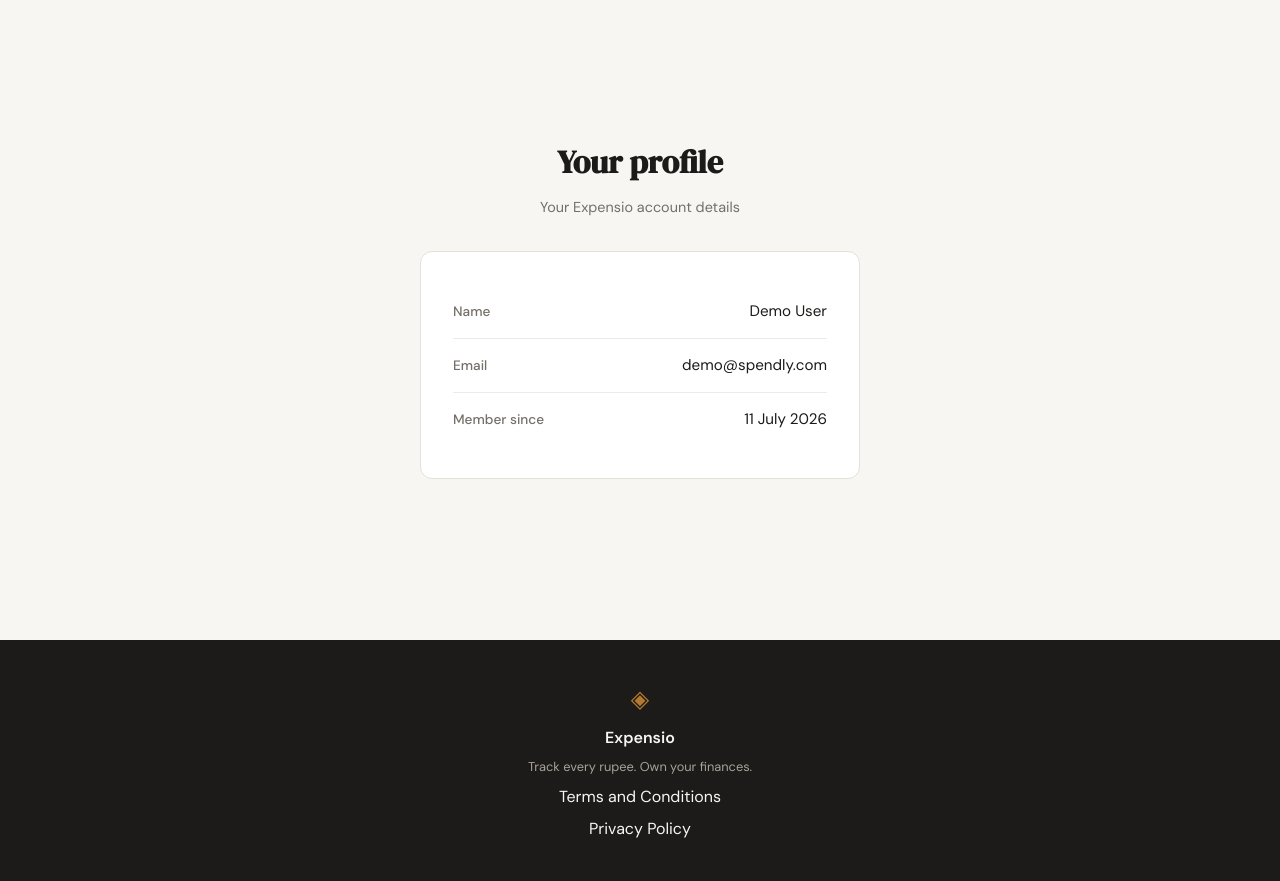
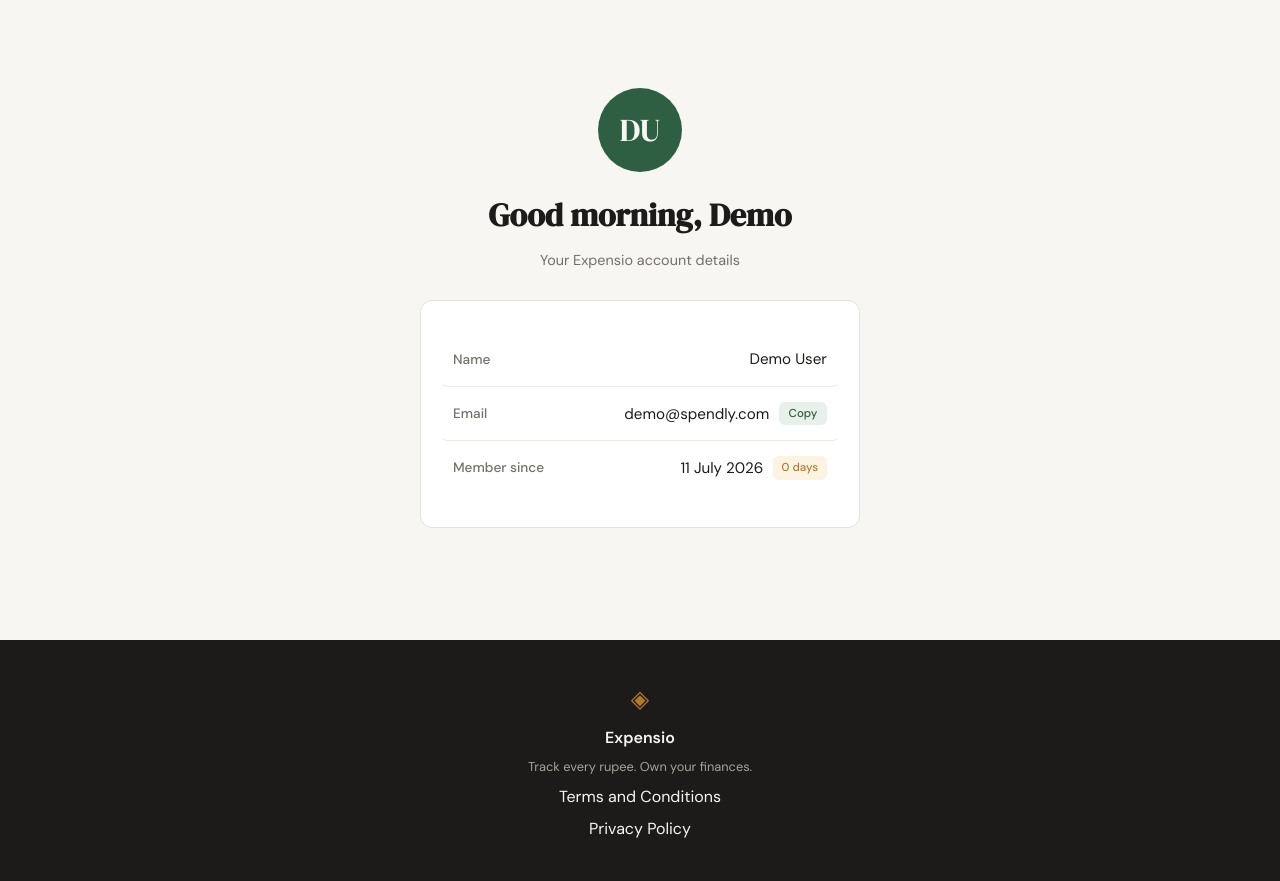
Before and after one commit to sankalp10525/Expensio, a Flask app: page /profile in a window 1280 px wide. Shown: the part 61-942 px from the top of the page. Run offline with Flask 3, Linux system fonts and the light colour scheme; the visitor is signed in with stand-in values (Sample User, id 1); data comes from the database, SQL or seed files in the repository.

Commit message:
Make profile page more interactive and engaging
Add an initials avatar, a time-of-day personalised greeting, a
copy-to-clipboard email button, an animated "days as member" badge,
row hover states, and a staggered entrance animation (guarded by
prefers-reduced-motion). Route now passes initials, first name, and
member_days; profile JS is placed before the landing-modal early
return so it runs on the profile page.

Co-Authored-By: Claude Opus 4.8 <noreply@anthropic.com>

```diff
--- a/app.py
+++ b/app.py
@@ -116,17 +116,34 @@ def profile():
         session.clear()
         return redirect(url_for("login"))
 
-    # created_at is stored by SQLite as "YYYY-MM-DD HH:MM:SS"; render it human-readable.
+    # created_at is stored by SQLite as "YYYY-MM-DD HH:MM:SS"; render it human-readable
+    # and compute how many days the account has existed (for the animated badge).
     member_since = "—"
+    member_days = 0
     if user["created_at"]:
         try:
-            member_since = datetime.strptime(
-                user["created_at"], "%Y-%m-%d %H:%M:%S"
-            ).strftime("%-d %B %Y")
+            created = datetime.strptime(user["created_at"], "%Y-%m-%d %H:%M:%S")
+            member_since = created.strftime("%-d %B %Y")
+            member_days = max((datetime.now() - created).days, 0)
         except ValueError:
             member_since = "—"
 
-    return render_template("profile.html", user=user, member_since=member_since)
+    # Initials + first name drive the avatar and the client-side greeting.
+    parts = user["name"].split()
+    if parts:
+        initials = (parts[0][0] + (parts[-1][0] if len(parts) > 1 else "")).upper()
+        first_name = parts[0]
+    else:
+        initials, first_name = "?", user["name"]
+
+    return render_template(
+        "profile.html",
+        user=user,
+        member_since=member_since,
+        member_days=member_days,
+        initials=initials,
+        first_name=first_name,
+    )
 
 
 @app.route("/expenses/add")
--- a/static/css/style.css
+++ b/static/css/style.css
@@ -612,17 +612,43 @@ a { color: inherit; text-decoration: none; }
 
 .auth-switch a:hover { text-decoration: underline; }
 
-/* Profile details — label/value rows inside the auth card */
+/* Profile page — avatar hero, detail rows, copy button, membership badge */
+.profile-hero { margin-bottom: 1.75rem; }
+
+.profile-avatar {
+    width: 84px;
+    height: 84px;
+    margin: 0 auto 1.1rem;
+    border-radius: 50%;
+    display: flex;
+    align-items: center;
+    justify-content: center;
+    background: var(--accent);
+    color: var(--nav-cta-text);
+    font-family: var(--font-display);
+    font-size: 2rem;
+    line-height: 1;
+    transition: transform 0.3s ease;
+}
+
+.profile-avatar:hover { transform: scale(1.05) rotate(-3deg); }
+
+.profile-greeting { transition: opacity 0.2s ease; }
+
 .profile-row {
     display: flex;
     justify-content: space-between;
-    align-items: baseline;
+    align-items: center;
     gap: 1rem;
-    padding: 0.9rem 0;
+    padding: 0.9rem 0.75rem;
+    margin: 0 -0.75rem;
     border-bottom: 1px solid var(--border-soft);
+    border-radius: var(--radius-sm);
+    transition: background 0.2s ease;
 }
 
 .profile-row:last-child { border-bottom: none; }
+.profile-row:hover { background: var(--paper-warm); }
 
 .profile-label {
     font-size: 0.85rem;
@@ -631,10 +657,58 @@ a { color: inherit; text-decoration: none; }
 }
 
 .profile-value {
+    display: inline-flex;
+    align-items: center;
+    gap: 0.6rem;
     font-size: 0.95rem;
     color: var(--ink);
     text-align: right;
     word-break: break-word;
+}
+
+.copy-btn {
+    font-family: var(--font-body);
+    font-size: 0.72rem;
+    font-weight: 500;
+    color: var(--accent);
+    background: var(--accent-light);
+    border: 1px solid transparent;
+    border-radius: var(--radius-sm);
+    padding: 0.2rem 0.55rem;
+    cursor: pointer;
+    transition: background 0.2s ease, color 0.2s ease, border-color 0.2s ease;
+}
+
+.copy-btn:hover { border-color: var(--accent); }
+.copy-btn.is-copied { color: var(--nav-cta-text); background: var(--accent); }
+
+.profile-badge {
+    font-size: 0.72rem;
+    font-weight: 500;
+    color: var(--accent-2);
+    background: var(--accent-2-light);
+    border-radius: var(--radius-sm);
+    padding: 0.2rem 0.55rem;
+    white-space: nowrap;
+}
+
+/* Staggered entrance — the hero and card ease in on load */
+@keyframes profile-rise {
+    from { opacity: 0; transform: translateY(12px); }
+    to   { opacity: 1; transform: translateY(0); }
+}
+
+.profile .profile-hero,
+.profile .profile-card {
+    animation: profile-rise 0.5s ease both;
+}
+
+.profile .profile-card { animation-delay: 0.08s; }
+
+@media (prefers-reduced-motion: reduce) {
+    .profile .profile-hero,
+    .profile .profile-card,
+    .profile-avatar { animation: none; transition: none; }
 }
 
 /* ------------------------------------------------------------------ */
--- a/static/js/main.js
+++ b/static/js/main.js
@@ -13,6 +13,66 @@ document.addEventListener('DOMContentLoaded', function () {
             root.setAttribute('data-theme', next);
             localStorage.setItem('expensio-theme', next);
         });
+    }
+
+    // --- Profile page interactivity (no-ops on pages without these elements) ---
+    var prefersReducedMotion = window.matchMedia('(prefers-reduced-motion: reduce)').matches;
+
+    // Time-of-day greeting personalised to the logged-in user.
+    var greeting = document.querySelector('.profile-greeting');
+    if (greeting) {
+        var name = greeting.getAttribute('data-name') || '';
+        var hour = new Date().getHours();
+        var salutation = hour < 12 ? 'Good morning'
+            : hour < 18 ? 'Good afternoon'
+            : 'Good evening';
+        greeting.textContent = salutation + (name ? ', ' + name : '');
+    }
+
+    // Copy email (or any value) to the clipboard with brief button feedback.
+    var copyButtons = document.querySelectorAll('.copy-btn');
+    Array.prototype.forEach.call(copyButtons, function (btn) {
+        var original = btn.textContent;
+        var resetTimer;
+
+        btn.addEventListener('click', function () {
+            var value = btn.getAttribute('data-copy') || '';
+
+            function showCopied() {
+                btn.textContent = 'Copied!';
+                btn.classList.add('is-copied');
+                clearTimeout(resetTimer);
+                resetTimer = setTimeout(function () {
+                    btn.textContent = original;
+                    btn.classList.remove('is-copied');
+                }, 1500);
+            }
+
+            if (navigator.clipboard && navigator.clipboard.writeText) {
+                navigator.clipboard.writeText(value).then(showCopied, function () {});
+            }
+        });
+    });
+
+    // Count the "days as member" badge up from zero on load.
+    var badge = document.querySelector('.profile-badge');
+    if (badge) {
+        var target = parseInt(badge.getAttribute('data-days'), 10) || 0;
+        var unit = function (n) { return n + ' day' + (n === 1 ? '' : 's'); };
+
+        if (prefersReducedMotion || target === 0) {
+            badge.textContent = unit(target);
+        } else {
+            var start = null;
+            var duration = 800;
+            var step = function (timestamp) {
+                if (start === null) start = timestamp;
+                var progress = Math.min((timestamp - start) / duration, 1);
+                badge.textContent = unit(Math.round(progress * target));
+                if (progress < 1) window.requestAnimationFrame(step);
+            };
+            window.requestAnimationFrame(step);
+        }
     }
 
     var openBtn = document.getElementById('see-how-it-works-btn');
--- a/templates/profile.html
+++ b/templates/profile.html
@@ -5,25 +5,40 @@
 {% block content %}
 
 <section class="auth-section">
-    <div class="auth-container">
+    <div class="auth-container profile">
 
-        <div class="auth-header">
-            <h1 class="auth-title">Your profile</h1>
+        <div class="auth-header profile-hero">
+            <div class="profile-avatar" aria-hidden="true">{{ initials }}</div>
+            <h1 class="auth-title profile-greeting" data-name="{{ first_name }}">
+                Hello, {{ first_name }}
+            </h1>
             <p class="auth-subtitle">Your Expensio account details</p>
         </div>
 
-        <div class="auth-card">
+        <div class="auth-card profile-card">
             <div class="profile-row">
                 <span class="profile-label">Name</span>
                 <span class="profile-value">{{ user.name }}</span>
             </div>
+
             <div class="profile-row">
                 <span class="profile-label">Email</span>
-                <span class="profile-value">{{ user.email }}</span>
+                <span class="profile-value">
+                    <span class="profile-email">{{ user.email }}</span>
+                    <button type="button" class="copy-btn"
+                            data-copy="{{ user.email }}"
+                            aria-label="Copy email address">Copy</button>
+                </span>
             </div>
+
             <div class="profile-row">
                 <span class="profile-label">Member since</span>
-                <span class="profile-value">{{ member_since }}</span>
+                <span class="profile-value">
+                    {{ member_since }}
+                    <span class="profile-badge" data-days="{{ member_days }}">
+                        {{ member_days }} day{{ 's' if member_days != 1 else '' }}
+                    </span>
+                </span>
             </div>
         </div>
 
```
